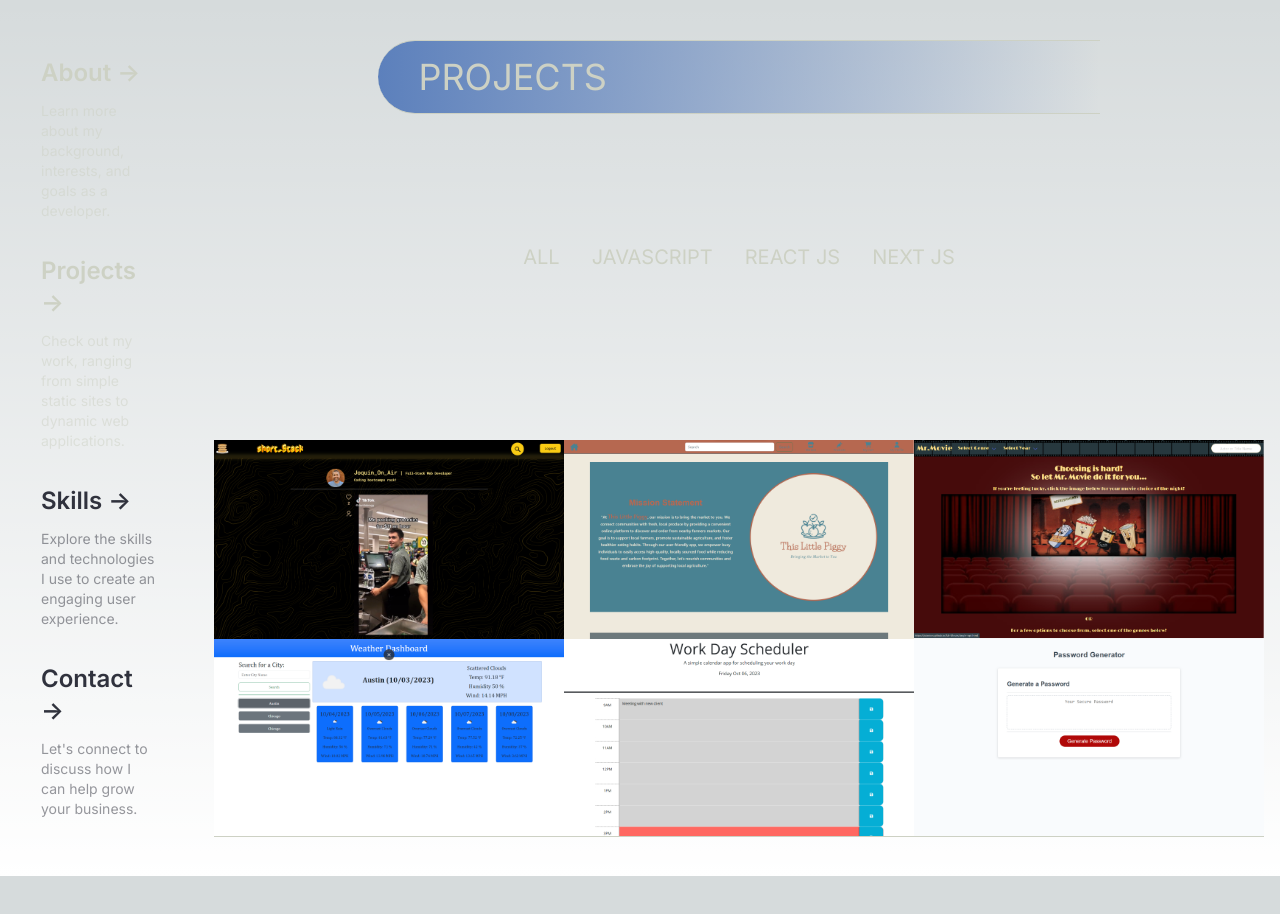
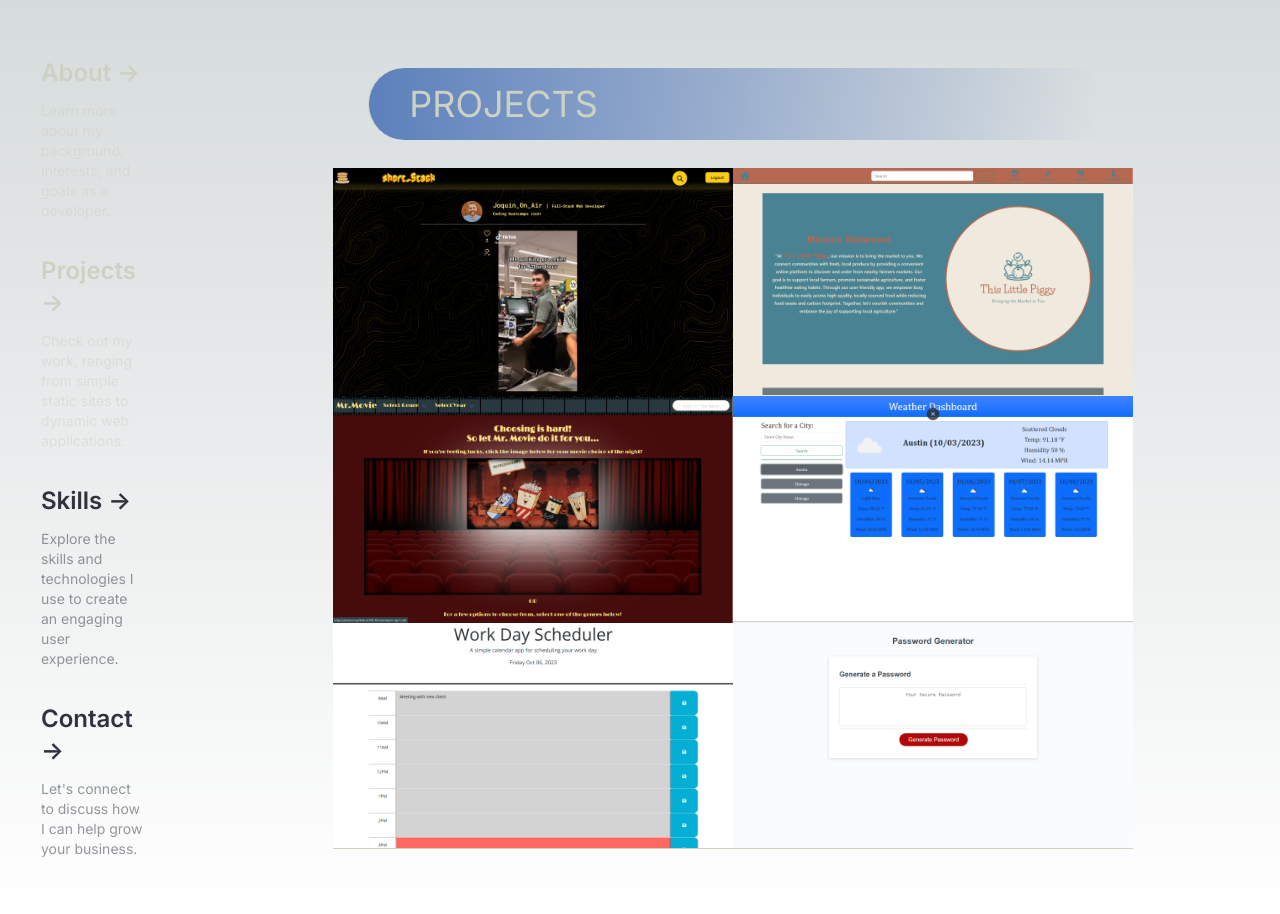
Before and after one commit to Jstanion/Portfolio, a Next.js app: page /projects in a window 1280 px wide. Before the commit the page ends 876 px from the top, so only its background shows below. Built offline with nearby package versions, Linux system fonts and the light colour scheme.

Commit message:
changed project div sizes and page title styles

```diff
--- a/app/about/page.js
+++ b/app/about/page.js
@@ -4,8 +4,8 @@ import Styles from "./styles.module.css";
 export default function About() {
   return (
     <div className="flex justify-evenly items-center w-full">
-      <div className="flex flex-col w-2/5 border-t border-blue ">
-        <div className="flex justify-center h-fit border-b border-blue p-4">
+      <div className="flex flex-col w-2/5">
+        <div className="flex justify-center h-fit border-l bg-gradient-to-r from-blue rounded-l-full border-blue p-4">
           <span className="text-yellow text-8xl">J</span>
           <p className="text-ltGray text-6xl">
             oseph
@@ -18,7 +18,7 @@ export default function About() {
       <div className="">
         <Image
           id={Styles.profile}
-          className={`${Styles.fadeIn} bg-gradient-to-l from-blue border-t border-blue h-fit`}
+          className={`${Styles.fadeIn} bg-gradient-to-l from-blue border-r rounded-r-full border-blue h-fit`}
           width={500}
           height={300}
           src="/profile-3.jpg"
--- a/app/components/Navbar.js
+++ b/app/components/Navbar.js
@@ -2,7 +2,7 @@ import Link from 'next/link'
 
 export default function Navbar() {
   return (
-    <div className="flex flex-col justify-evenly text-center mx-5 lg:max-w-5xl lg:w-fit lg:mb-0  lg:text-left">
+    <div className="flex flex-col justify-evenly text-left mx-5 w-1/4">
       <Link
         href="/about"
         className="group rounded-lg border border-transparent px-5 py-4 transition-colors hover:border-gray-300 hover:bg-gray-100 hover:dark:border-neutral-700 hover:dark:bg-neutral-800/30"
--- a/app/globals.css
+++ b/app/globals.css
@@ -12,7 +12,7 @@
   :root {
     --foreground-rgb: 255, 255, 255;
     --background-start-rgb: 0, 0, 0;
-    --background-end-rgb: 92, 128, 188;
+    --background-end-rgb: 205, 209, 196;
   }
 }
 
--- a/app/page.js
+++ b/app/page.js
@@ -11,7 +11,7 @@ export default function Home() {
           </span>
           <br />
           I&apos;m a{" "}
-          <span className="text-mdGray dark:drop-shadow-[0_0_0.3rem_#ffffff70] animate-pulse">
+          <span className="text-dkGray dark:drop-shadow-[0_0_0.3rem_#ffffff70] animate-pulse">
             Full-Stack Web Developer.
           </span>
         </p>
--- a/app/projects/page.js
+++ b/app/projects/page.js
@@ -3,24 +3,37 @@ import Styles from "./styles.module.css";
 import { FaDesktop, FaGithub } from "react-icons/fa";
 
 export default function Project() {
+
+// Working on the toggle_visibility function to show/hide projects based on the button clicked
+//   function toggle_visibility() {
+//     for (var i = 0; i < arguments.length; i++) {
+//         var element = document.getElementById(arguments[i]);
+//         if (element.id === arguments[i]) {
+//             element.style.display = "block";
+//         } else {
+//             element.style.display = "none";
+//         }
+//     }
+// }
+
   return (
     <>
-      <div className="flex flex-col items-center justify-between">
+      <div className="flex flex-col items-center justify-evenly">
         <div className="flex flex-col items-center w-full">
-          <h1 className="border-y rounded-l-full border-ltGray bg-gradient-to-r from-blue text-4xl text-ltGray py-4 w-2/3">
+          <h1 className="border-l rounded-l-full border-ltGray bg-gradient-to-r from-blue text-4xl text-ltGray py-4 w-2/3">
             <span className="pl-10">PROJECTS</span>
           </h1>
         </div>
-        <div className="flex justify-center flex-wrap">
-          <div className="flex justify-evenly text-ltGray text-xl w-full pb-10">
+        {/* <div className="flex justify-evenly w-full">
+          <div className="flex justify-evenly text-ltGray text-xl w-full pt-10">
             <button className={Styles.button}>ALL</button>
             <button className={Styles.button}>JAVASCRIPT</button>
             <button className={Styles.button}>REACT JS</button>
             <button className={Styles.button}>NEXT JS</button>
           </div>
-        </div>
+        </div> */}
         <div className="flex justify-center flex-wrap">
-          <section className="text-blue">
+          <section id="shortStack" className="text-blue">
             <div className={Styles.icons}>
               <a href="https://shortstack.vercel.app/">
                 <FaDesktop className="text-5xl ml-2" />
@@ -34,12 +47,12 @@ export default function Project() {
             <Image
               className={Styles.img}
               src="/shortStack.png"
-              width={350}
+              width={400}
               height={200}
               alt="Short Stack Videos app thumbnail"
             />
           </section>
-          <section className="text-blue">
+          <section id="littlePiggy" className="text-blue">
             <div className={Styles.icons}>
               <a href="https://this-little-piggy-a60cf3e8f6ed.herokuapp.com/">
                 <FaDesktop className="text-5xl ml-2" />
@@ -53,12 +66,12 @@ export default function Project() {
             <Image
               className={Styles.img}
               src="/thisLittlePiggy.png"
-              width={350}
+              width={400}
               height={200}
               alt="This Little Piggy app thumbnail"
             />
           </section>
-          <section className="text-blue">
+          <section id="mrMovie" className="text-blue">
             <div className={Styles.icons}>
               <a href="https://jstanion.github.io/Mr-Movie/">
                 <FaDesktop className="text-5xl ml-2" />
@@ -72,12 +85,12 @@ export default function Project() {
             <Image
               className={Styles.img}
               src="/mrMovie.png"
-              width={350}
+              width={400}
               height={200}
               alt="Mr Movie app thumbnail"
             />
           </section>
-          <section className="text-blue">
+          <section id="weatherDashboard" className="text-blue">
             <div className={Styles.icons}>
               <a href="https://jstanion.github.io/weather-dashboard/">
                 <FaDesktop className="text-5xl ml-2" />
@@ -91,12 +104,12 @@ export default function Project() {
             <Image
               className={Styles.img}
               src="/weatherForecast.png"
-              width={350}
+              width={400}
               height={200}
               alt="Weather Forecast app thumbnail"
             />
           </section>
-          <section className="text-blue">
+          <section id="taskScheduler" className="text-blue">
             <div className={Styles.icons}>
               <a href="https://jstanion.github.io/work-day-scheduler/">
                 <FaDesktop className="text-5xl ml-2" />
@@ -110,12 +123,12 @@ export default function Project() {
             <Image
               className={Styles.img}
               src="/taskScheduler.png"
-              width={350}
+              width={400}
               height={200}
               alt="Task Scheduler app thumbnail"
             />
           </section>
-          <section className="text-blue">
+          <section id="passwordGenerator" className="text-blue">
             <div className={Styles.icons}>
               <a href="https://jstanion.github.io/password-generator/">
                 <FaDesktop className="text-5xl ml-2" />
@@ -129,7 +142,7 @@ export default function Project() {
             <Image
               className={Styles.img}
               src="/passwordGenerator.png"
-              width={350}
+              width={400}
               height={200}
               alt="Password Generator app thumbnail"
             />
--- a/app/projects/styles.module.css
+++ b/app/projects/styles.module.css
@@ -13,7 +13,7 @@
   columns: 2;
   z-index: 10;
   background-color: rgb(205, 209, 196);
-  padding: 63px 106px;
+  padding: 77px 131px;
 }
 
 .icons:hover {
```
Also changed, not shown: app/about/styles.module.css (+0 -10 lines).
